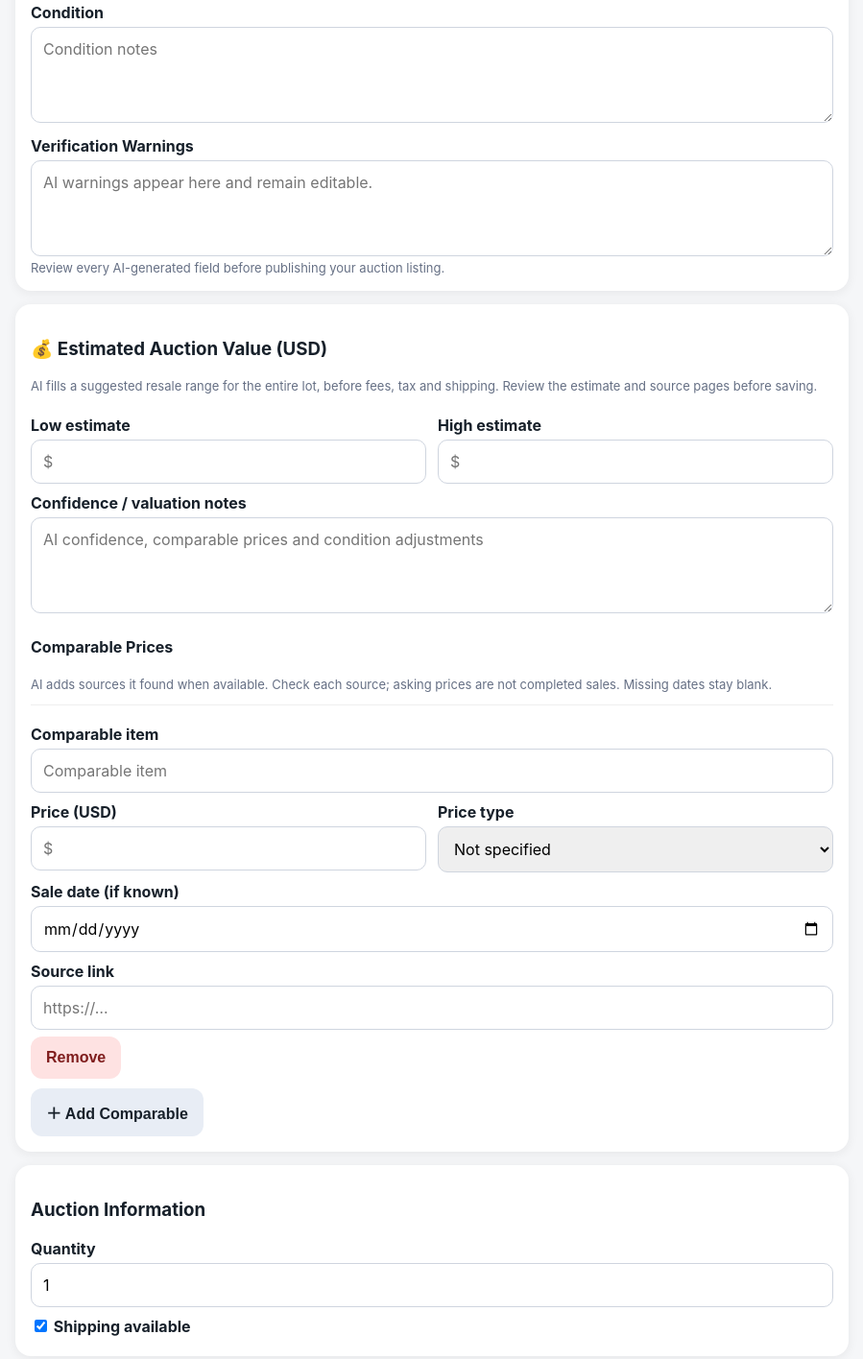
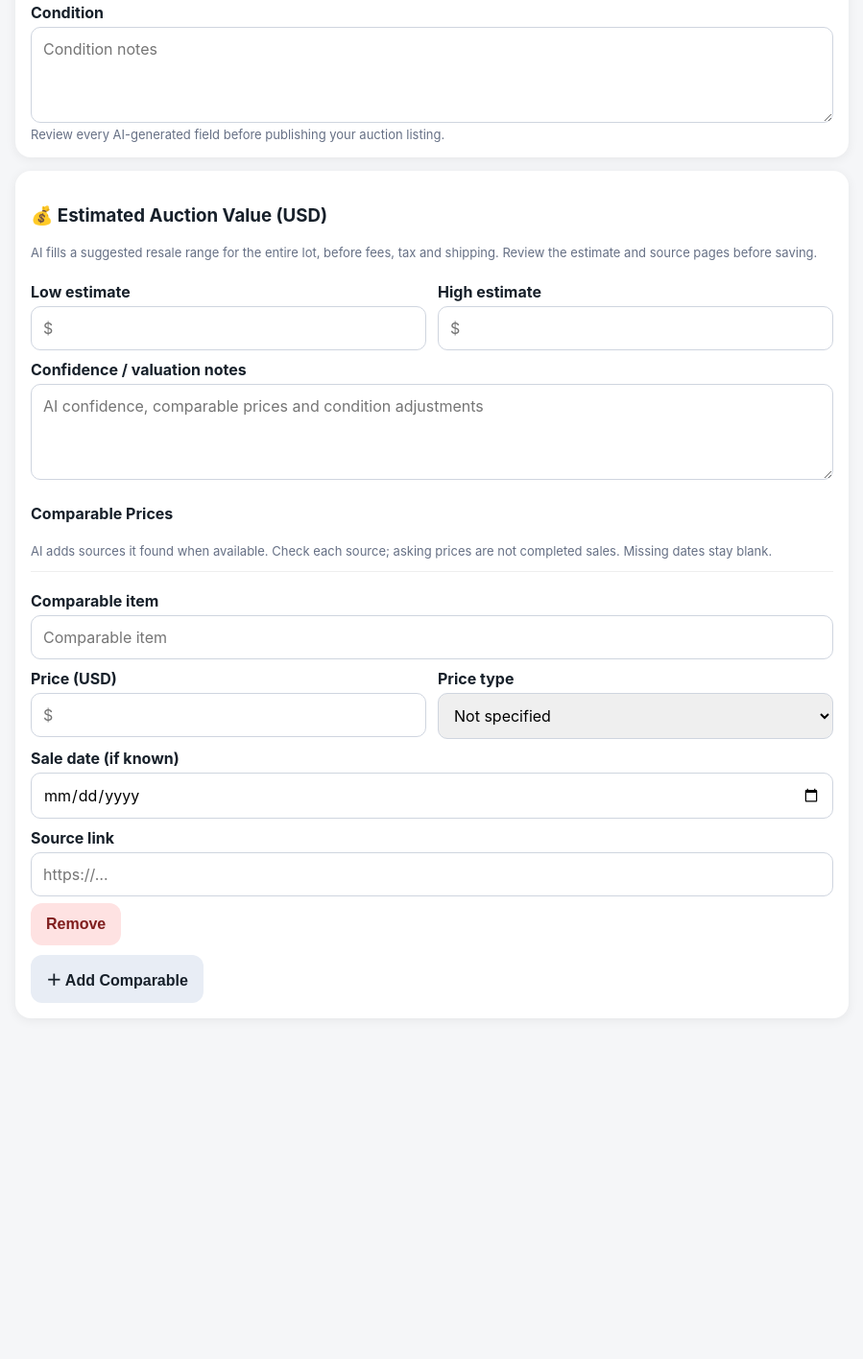
Before and after one commit to cmbutler76/CMB-Auction-cataloger, a website: page index.html in a window 1280 px wide. Shown: the part 1369-2785 px from the top of the page at 96% size, without its empty margins (190-1089 px from the left). After the commit the page ends 2608 px from the top, so only its background shows below. Drawn offline with Linux system fonts and the light colour scheme.

Commit message:
Simplify catalog editor by removing warnings and auction information sections

```diff
--- a/index.html
+++ b/index.html
@@ -73,8 +73,7 @@
     <label>Description</label><textarea id="description" placeholder="Auction description"></textarea>
     <label>Maker / Markings</label><input id="markings" placeholder="e.g. Avon, 925, 1/20 12K GF">
     <label>Condition</label><textarea id="condition" placeholder="Condition notes"></textarea>
-    <label>Verification Warnings</label><div id="warnings"></div>
-    <textarea id="warningNotes" placeholder="AI warnings appear here and remain editable."></textarea>
+    <div hidden><div id="warnings"></div><textarea id="warningNotes"></textarea></div>
     <div class="hint">Review every AI-generated field before publishing your auction listing.</div>
   </div>
 
@@ -88,7 +87,7 @@
     <h4>Comparable Prices</h4><p class="hint">AI adds sources it found when available. Check each source; asking prices are not completed sales. Missing dates stay blank.</p><div id="comps"></div><button class="secondary" onclick="addComp();autoSave()">＋ Add Comparable</button>
   </div>
 
-  <div class="card"><h3>Auction Information</h3><label>Quantity</label><input id="qty" type="number" min="1" value="1"><label><input id="shipping" type="checkbox" checked style="width:auto"> Shipping available</label></div>
+  <div hidden><input id="qty" type="number" min="1" value="1"><input id="shipping" type="checkbox" checked></div>
 
   <div class="footer">
     <div class="row"><button class="secondary" onclick="saveLot(false)">Save Lot</button><button class="danger" onclick="clearCurrent()">Clear</button></div>
--- a/sw.js
+++ b/sw.js
@@ -1,4 +1,4 @@
-const CACHE='cmb-auction-cataloger-v3-auctions';
+const CACHE='cmb-auction-cataloger-v4-simplified-layout';
 const ASSETS=['./','./index.html','./storage.js','./manifest.webmanifest','./icon-192.png','./icon-512.png'];
 self.addEventListener('install',e=>e.waitUntil(caches.open(CACHE).then(c=>c.addAll(ASSETS))));
 self.addEventListener('activate',e=>e.waitUntil(caches.keys().then(keys=>Promise.all(keys.filter(k=>k.startsWith('cmb-auction-cataloger-')&&k!==CACHE).map(k=>caches.delete(k))))));
```
